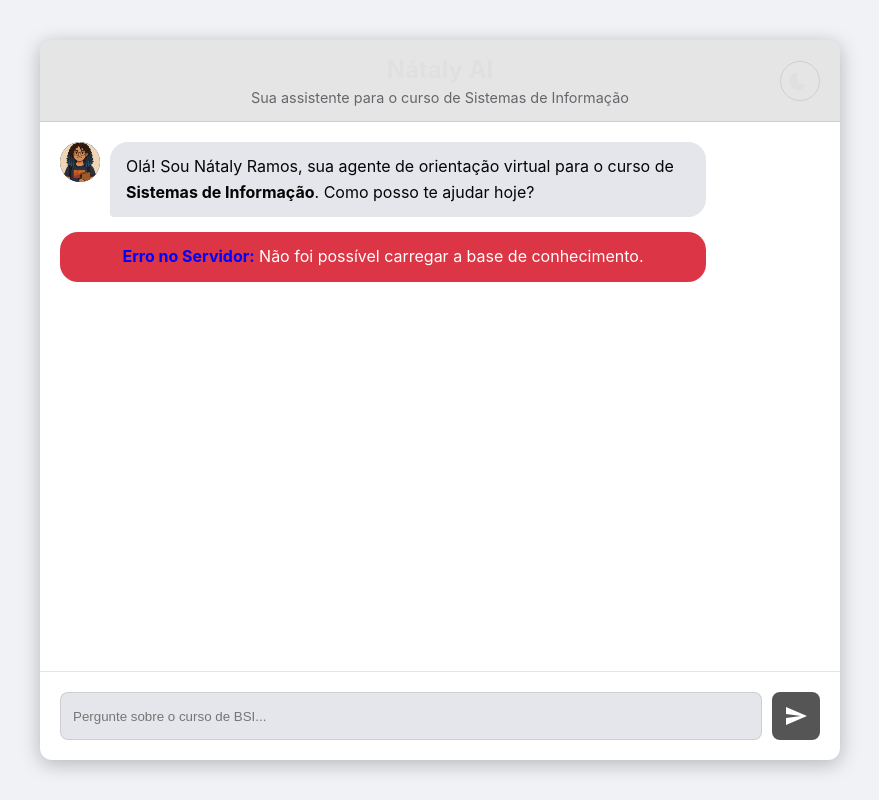
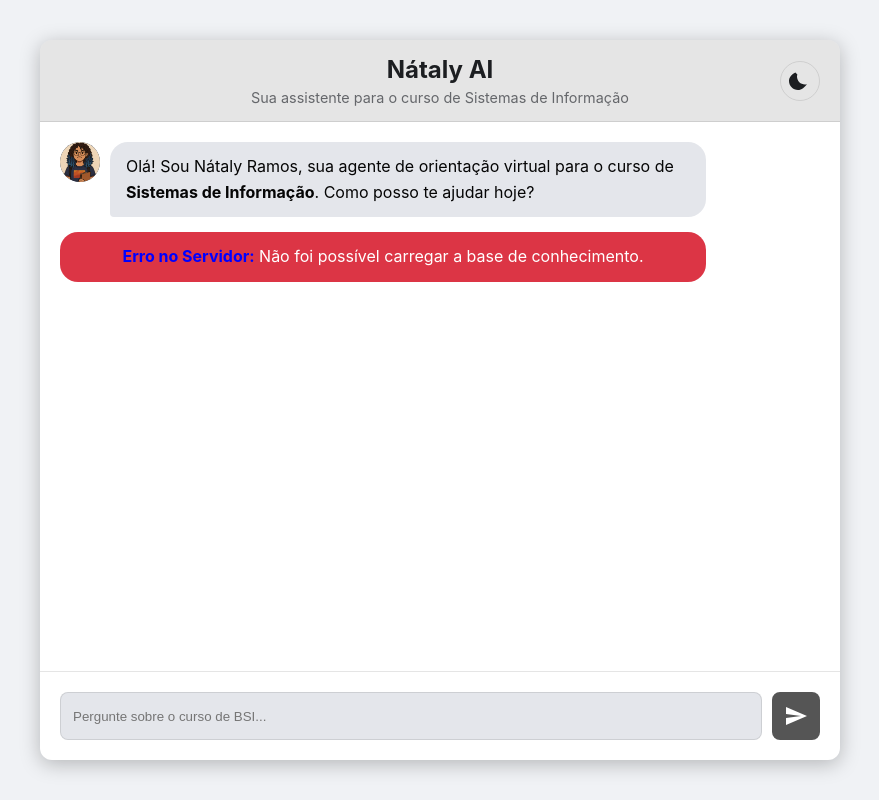
Before and after one commit to hugosb2/bsi-Agent, a Flask app: page / in a window 1280 px wide. Shown: the whole page, without its empty margins (200-1079 px from the left). Run offline with Flask 3, Linux system fonts and the light colour scheme.

Commit message:
correção de bugs de interface #4

```diff
--- a/static/css/style.css
+++ b/static/css/style.css
@@ -5,13 +5,13 @@
 
     --background-color-light: #f0f2f5;
     --surface-color-light: #ffffff;
-    --primary-text-color-light: #e0e0e0;
+    --primary-text-color-light: #1c1e21;
     --secondary-text-color-light: #65676b;
     --user-msg-bg-light: blue;
     --ai-msg-bg-light: #e4e6eb;
     --input-bg-light: #e4e6eb;
     --border-color-light: rgba(0, 0, 0, 0.1);
-    --user-msg-text-light: #050505;
+    --user-msg-text-light: #e0e0e0;
     --ai-msg-text-light: #050505;
 
 
```
